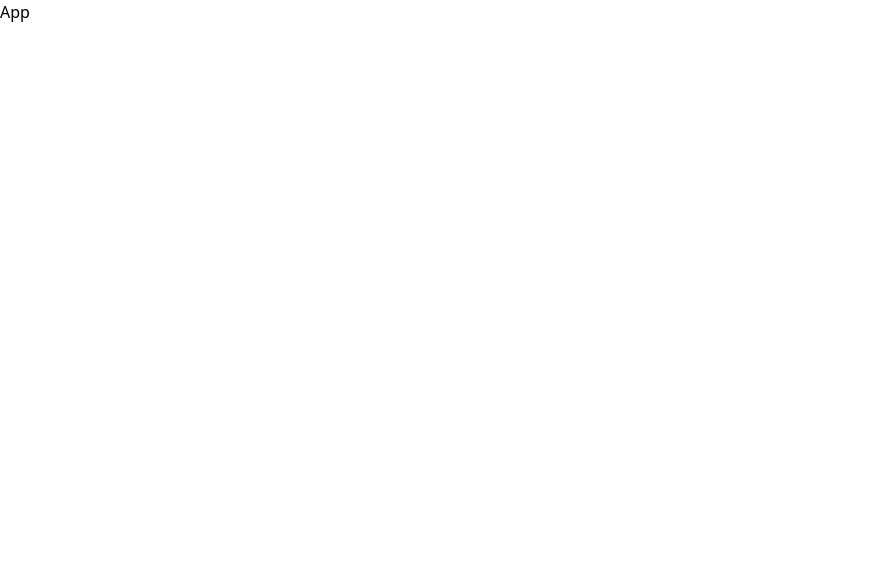
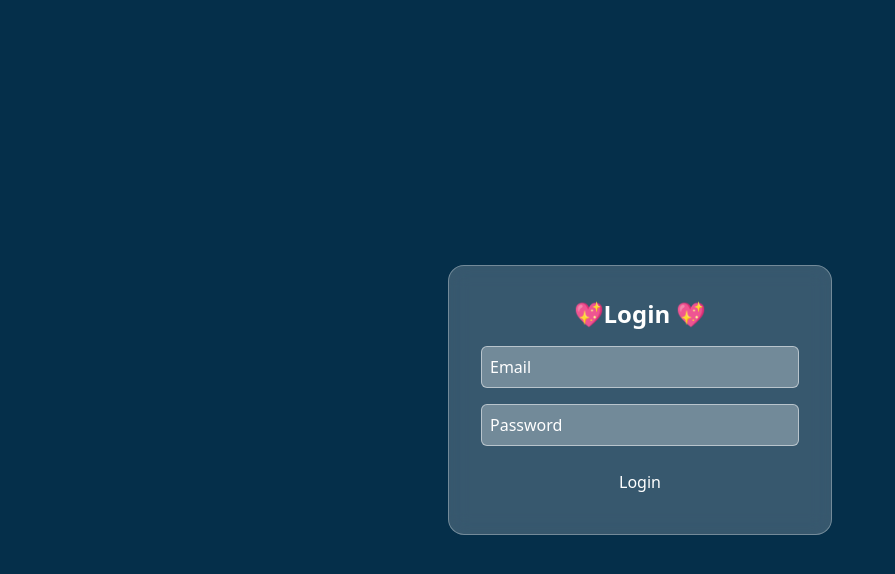
Before and after one commit to colombefioren/JWT-TODOLIST, a React (Vite) app in the folder client/: page / in a window 1280 px wide. Shown: the top 574 px of the page, without its empty margins (0-895 px from the left). Built offline with nearby package versions, Linux system fonts and the light colour scheme.

Commit message:
feat: login component

```diff
--- a/client/src/App.tsx
+++ b/client/src/App.tsx
@@ -1,4 +1,10 @@
+import LoginForm from "./components/LoginForm";
+
 const App = () => {
-  return <div>App</div>;
+  return (
+    <div className="bg-sky-950">
+      <LoginForm />
+    </div>
+  );
 };
 export default App;
--- /dev/null
+++ b/client/src/components/LoginForm.tsx
@@ -0,0 +1,49 @@
+import { useState } from 'react';
+import { login } from '../services/auth';
+
+export default function LoginForm() {
+  const [email, setEmail] = useState('');
+  const [password, setPassword] = useState('');
+  const [error, setError] = useState('');
+
+  const handleSubmit = async (e: React.FormEvent) => {
+    e.preventDefault();
+    try {
+      await login(email, password);
+    } catch (err: unknown) {
+      if (err instanceof Error) {
+        setError(err.message);
+      } else {
+        setError('An unexpected error occurred.');
+      }
+    }
+  };
+
+  return (
+    <div className="flex items-center justify-center min-h-screen bg-pastelPink">
+      <form onSubmit={handleSubmit} className="glass p-8 w-96 flex flex-col gap-4 animate-fade-in">
+        <h2 className="text-2xl font-bold text-white text-center">💖Login 💖</h2>
+        {error && <div className="text-red-500">{error}</div>}
+        <input
+          className="p-2 rounded-md border border-white/50 bg-white/30 placeholder-white text-white"
+          type="email"
+          placeholder="Email"
+          value={email}
+          onChange={e => setEmail(e.target.value)}
+          required
+        />
+        <input
+          className="p-2 rounded-md border border-white/50 bg-white/30 placeholder-white text-white"
+          type="password"
+          placeholder="Password"
+          value={password}
+          onChange={e => setPassword(e.target.value)}
+          required
+        />
+        <button className="bg-pastelBlue hover:bg-pastelGreen text-white p-2 rounded-md transition-all duration-300">
+          Login
+        </button>
+      </form>
+    </div>
+  );
+}
```
